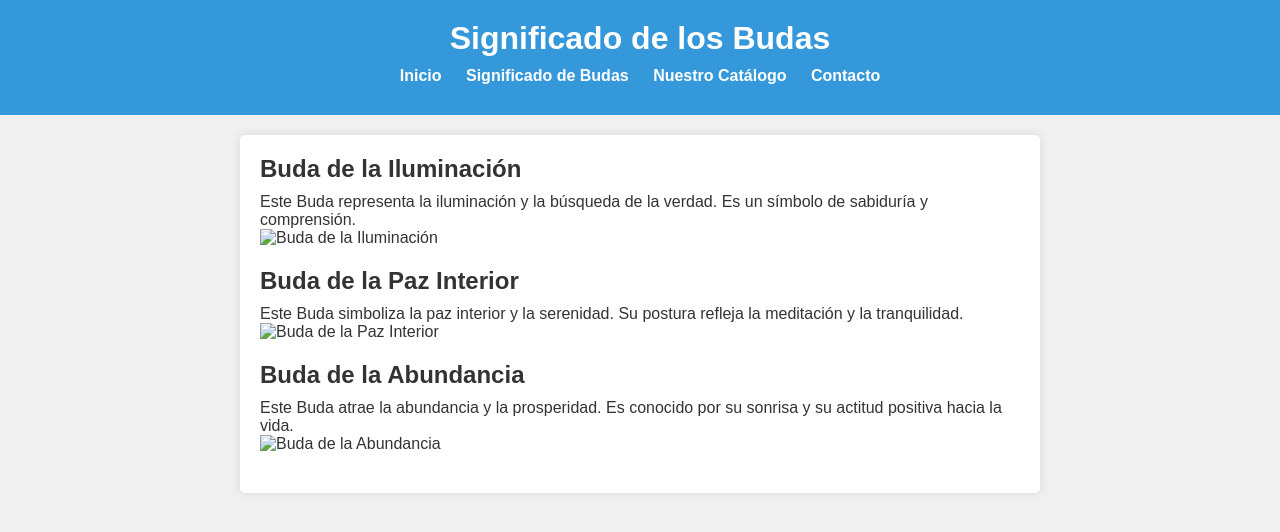
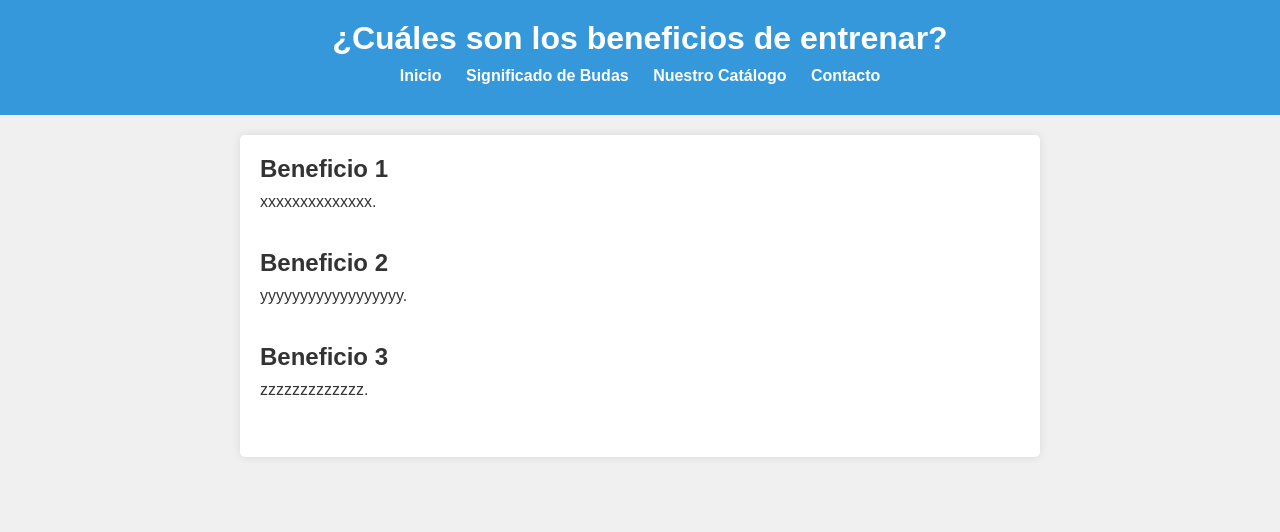
Before and after one commit to nicolasnuno/proyectocodo, a plain HTML site: page beneficios.html in a window 1280 px wide. Drawn offline with Linux system fonts and the light colour scheme.

Commit message:
beneficios.html

```diff
--- a/beneficios.html
+++ b/beneficios.html
@@ -4,11 +4,11 @@
     <meta charset="UTF-8">
     <meta name="viewport" content="width=device-width, initial-scale=1.0">
     <link rel="stylesheet" href="styles.css">
-    <title>Significado de los Budas</title>
+    <title>Beneficios</title>
 </head>
 <body>
     <header>
-        <h1>Significado de los Budas</h1>
+        <h1>¿Cuáles son los beneficios de entrenar?</h1>
         <nav>
             <ul>
                 <li><a href="index.html">Inicio</a></li>
@@ -21,21 +21,21 @@
 
     <main>
         <section id="buda1">
-            <h2>Buda de la Iluminación</h2>
-            <p>Este Buda representa la iluminación y la búsqueda de la verdad. Es un símbolo de sabiduría y comprensión.</p>
-            <img src="imagen_buda1.jpg" alt="Buda de la Iluminación">
+            <h2>Beneficio 1</h2>
+            <p>xxxxxxxxxxxxxx.</p>
+            <img src="" alt="">
         </section>
 
         <section id="buda2">
-            <h2>Buda de la Paz Interior</h2>
-            <p>Este Buda simboliza la paz interior y la serenidad. Su postura refleja la meditación y la tranquilidad.</p>
-            <img src="imagen_buda2.jpg" alt="Buda de la Paz Interior">
+            <h2>Beneficio 2</h2>
+            <p>yyyyyyyyyyyyyyyyyy.</p>
+            <img src="" alt="">
         </section>
 
         <section id="buda3">
-            <h2>Buda de la Abundancia</h2>
-            <p>Este Buda atrae la abundancia y la prosperidad. Es conocido por su sonrisa y su actitud positiva hacia la vida.</p>
-            <img src="imagen_buda3.jpg" alt="Buda de la Abundancia">
+            <h2>Beneficio 3</h2>
+            <p>zzzzzzzzzzzzz.</p>
+            <img src="" alt="">
         </section>
     </main>
 
```
